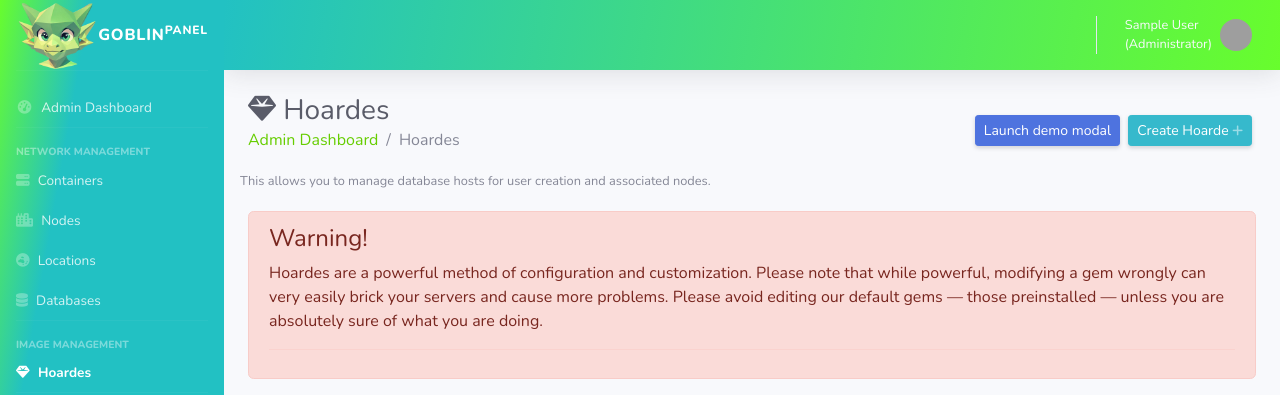
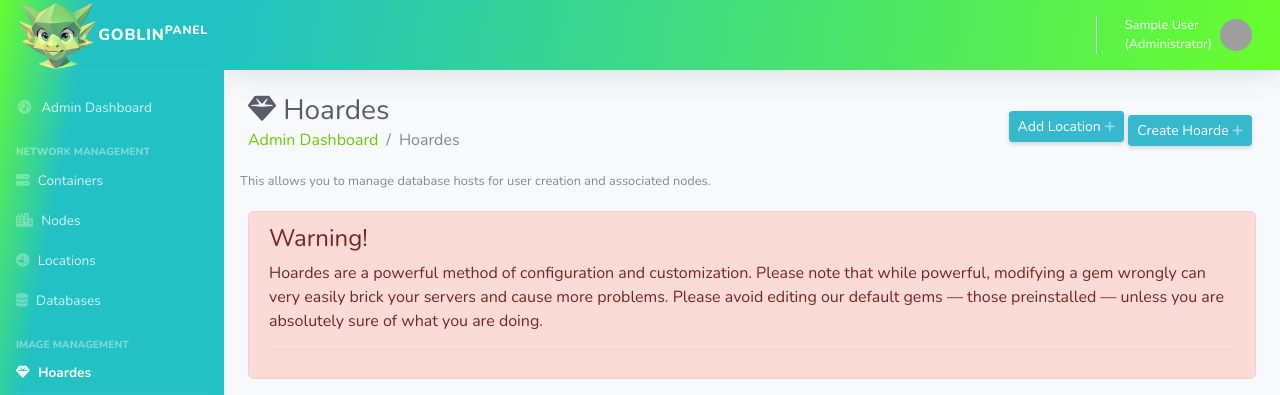
Before and after one commit to HavenRealms/goblin-panel, a Django app: page /admin/hoardes/ in a window 1280 px wide. Shown: the top 395 px of the page. Run offline with Django 5.2, Linux system fonts and the light colour scheme; the visitor is signed in with stand-in values (Sample User, id 1); data that the repository does not hold is empty; some libraries are stand-ins or nearby versions; grey boxes are pictures that could not be loaded.

Commit message:
Update hoardes.html

```diff
--- a/templates/serveradmin/hoardes.html
+++ b/templates/serveradmin/hoardes.html
@@ -13,7 +13,7 @@
 	</div>
 	<div class="col-md-6">
 		<a href="{% url 'admin-hoardes-create' %}" class="float-end d-none d-sm-inline-block btn btn-sm btn-info shadow-sm m-1">Create Hoarde <i class="fas fa-plus fa-sm text-white-50"></i></a>
-	    <button type="button" class="float-end d-none d-sm-inline-block btn btn-sm btn-primary shadow-sm m-1"" data-bs-toggle="modal" data-bs-target="#exampleModal">Launch demo modal</button>
+	    <a href="#" class="float-end d-none d-sm-inline-block btn btn-sm btn-info shadow-sm" data-toggle="modal" data-target="#newLocationModal">Add Location <i class="fas fa-plus fa-sm text-white-50"></i></a>
 	</div>
 	<p class="p-1 mr-4 page-header">This allows you to manage database hosts for user creation and associated nodes.</p>
 </div>
@@ -51,21 +51,37 @@
     </tbody>
 </table>
 
-<div class="modal fade" id="exampleModal" tabindex="-1" aria-labelledby="exampleModalLabel" aria-hidden="true">
-  <div class="modal-dialog">
+<div class="modal fade" id="newLocationModal" tabindex="-1" role="dialog" aria-labelledby="exampleModalLabel"
+        aria-hidden="true">
+        <div class="modal-dialog" role="document">
+			<form method="post" action="{% url 'admin-location-create' %}">
+				{% csrf_token %}
 				<div class="modal-content">
 					<div class="modal-header">
-        <h5 class="modal-title" id="exampleModalLabel">Modal title</h5>
-        <button type="button" class="btn-close" data-bs-dismiss="modal" aria-label="Close"></button>
+						<h5 class="modal-title" id="exampleModalLabel">Add New Location</h5>
+						<button class="close" type="button" data-dismiss="modal" aria-label="Close">
+							<span aria-hidden="true">×</span>
+						</button>
 					</div>
 					<div class="modal-body">
-        ...
+
+						<div class="form-group">
+							<label for="locationShortCode">Short Code</label>
+							<input type="text" class="form-control" id="locationShortCode" name="short_code" placeholder="Location Shortcode e.g. US">
+						</div>
+
+						<div class="form-group">
+							<label for="locationDescription">Description</label>
+							<input type="text" class="form-control" id="locationDescription" name="description" placeholder="Location Description e.g. US Server #1">
+						</div>
+
 					</div>
 					<div class="modal-footer">
-        <button type="button" class="btn btn-secondary" data-bs-dismiss="modal">Close</button>
-        <button type="button" class="btn btn-primary">Save changes</button>
+							<button class="btn btn-secondary" type="button" data-dismiss="modal">Cancel</button>
+							<button class="btn btn-primary" name="import" type="submit">Add</button>
 					</div>
 				</div>
+			</form>
         </div>
     </div>
 {% endblock %}
```
Lines whose indentation alone changed are shown as unchanged.
